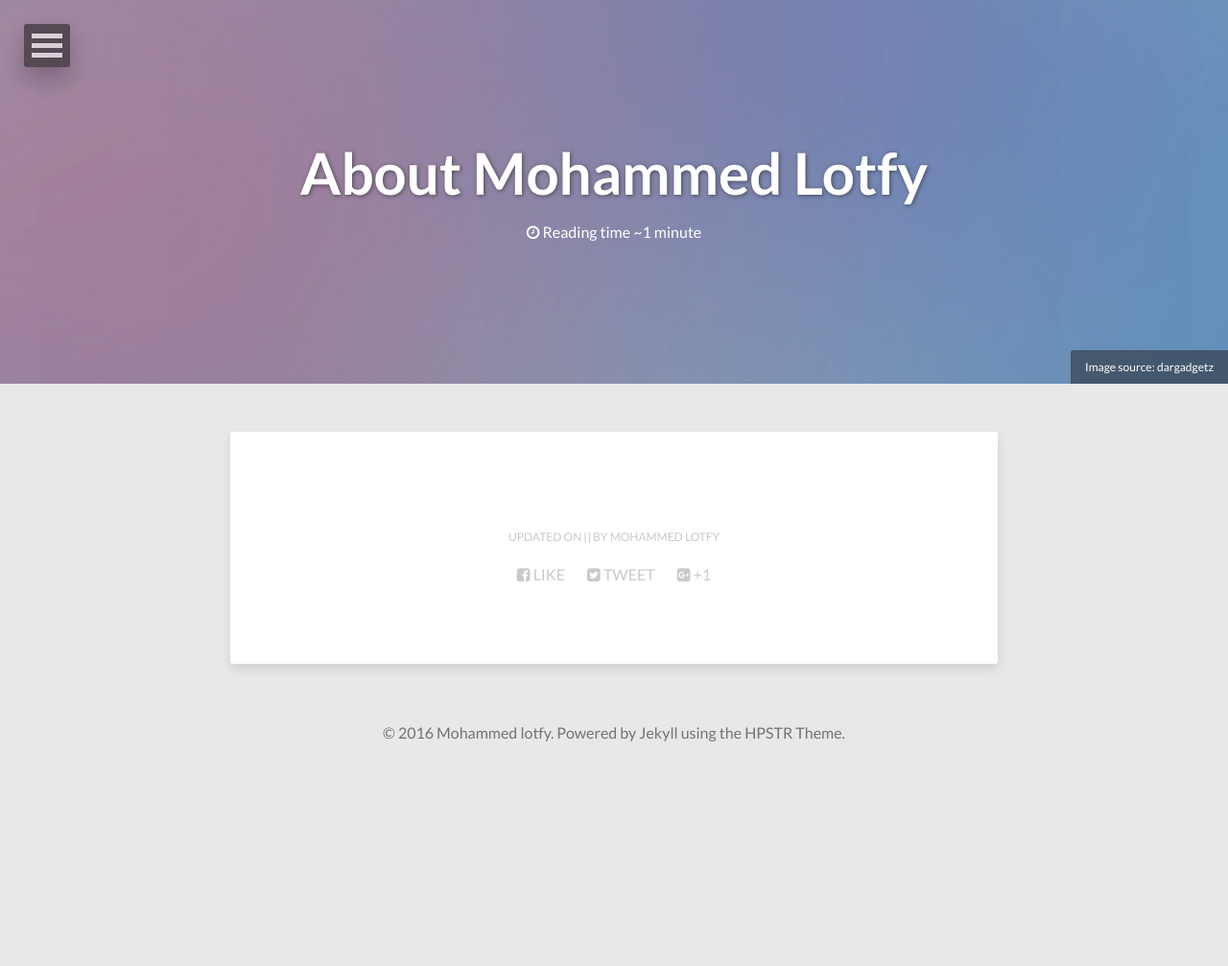
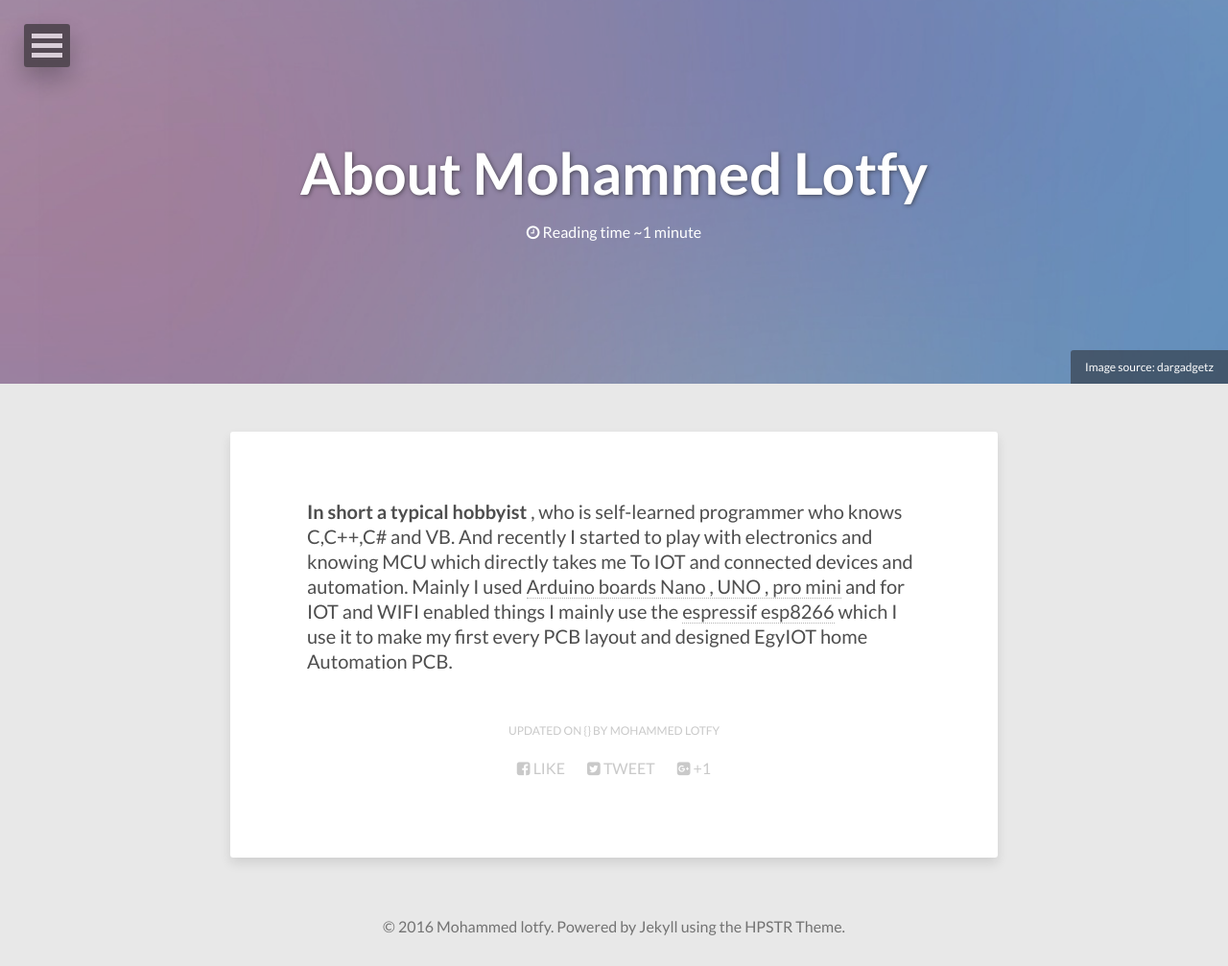
Before and after one commit to scropion86/scropion86.github.com, a Jekyll site: the page built from about/index.md, in a window 1280 px wide. Shown: the whole page at 96% size. Built offline with Jekyll 4.4.1, drawn with Linux system fonts in a browser that asks for light colours; nearby versions of some CDN libraries; before the commit the page ends 900 px from its top, so only the background shows below that.

Commit message:
Updated index.md

```diff
--- a/about/index.md
+++ b/about/index.md
@@ -10,3 +10,9 @@ comments: false
 modified: {}
 published: true
 ---
+**In short a typical hobbyist** , who is self-learned programmer who knows C,C++,C# and VB.
+And recently I started to play with electronics and knowing MCU which directly takes me
+To IOT and connected devices and automation.
+Mainly I used [Arduino boards Nano , UNO , pro mini](https://www.arduino.cc/) and for IOT and WIFI enabled things
+I mainly use the [espressif esp8266](https://espressif.com/en/products/hardware/esp8266ex/overview) which I use it to make my first every PCB layout and designed
+EgyIOT home Automation PCB.
```
